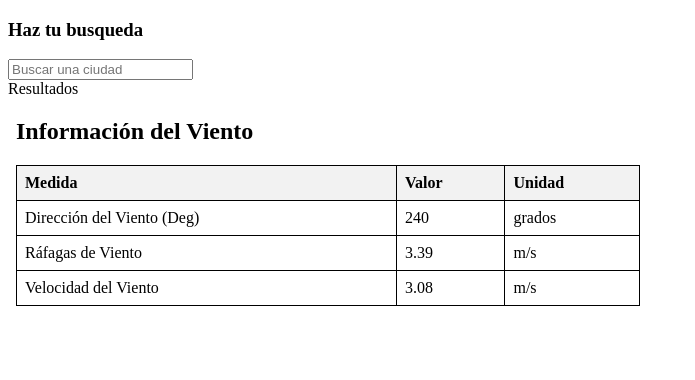
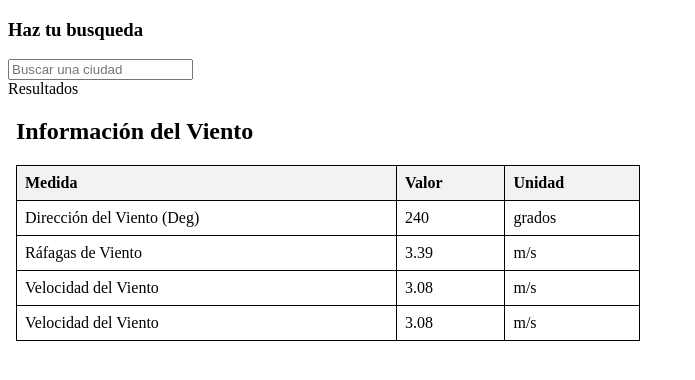
Before and after one commit to thorcazo/weatherApp_API, an Angular app: page / in a window 1280 px wide. Shown: the top 380 px of the page, without its empty margins (0-695 px from the left). Built offline with nearby package versions, Linux system fonts and the light colour scheme; no server answers.

Commit message:
nuevo campo

```diff
--- a/src/app/components/tiempo/tiempo.component.html
+++ b/src/app/components/tiempo/tiempo.component.html
@@ -1,5 +1,6 @@
 <!DOCTYPE html>
 <html>
+
 <head>
     <title>Información del Viento</title>
     <style>
@@ -7,16 +8,20 @@
             width: 50%;
             border-collapse: collapse;
         }
-        th, td {
+
+        th,
+        td {
             border: 1px solid black;
             padding: 8px;
             text-align: left;
         }
+
         th {
             background-color: #f2f2f2;
         }
     </style>
 </head>
+
 <body>
 
     <h2>Información del Viento</h2>
@@ -41,7 +46,13 @@
             <td>3.08</td>
             <td>m/s</td>
         </tr>
+        <tr>
+            <td>Velocidad del Viento</td>
+            <td>3.08</td>
+            <td>m/s</td>
+        </tr>
     </table>
 
 </body>
+
 </html>
```
Lines whose indentation alone changed are shown as unchanged.
